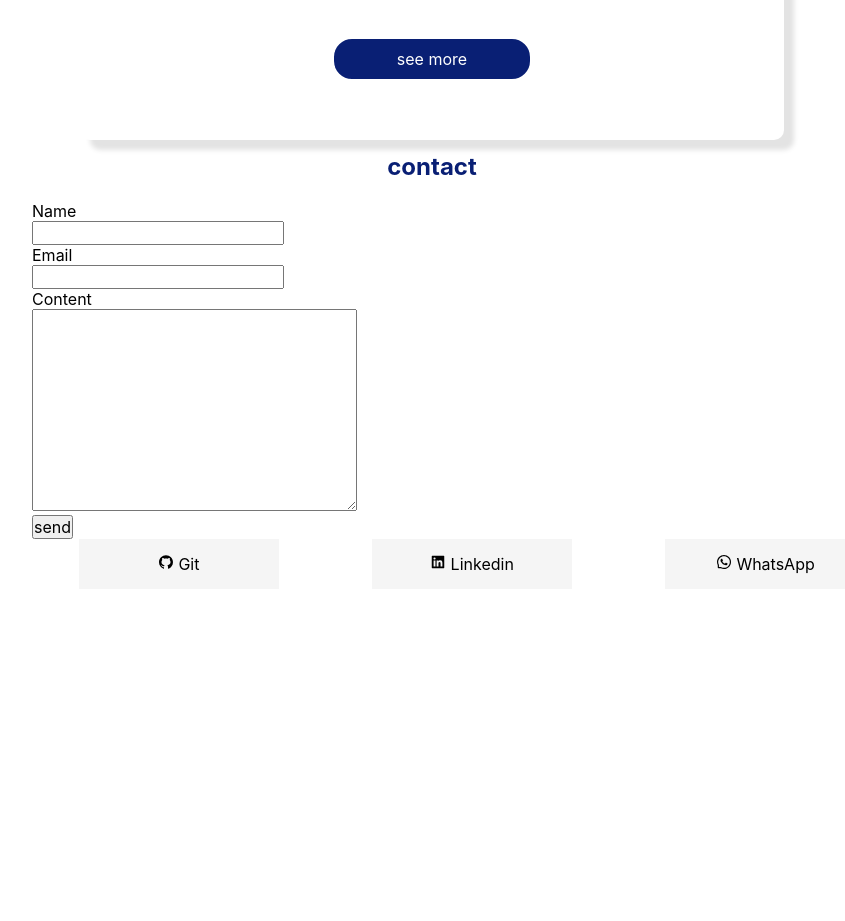
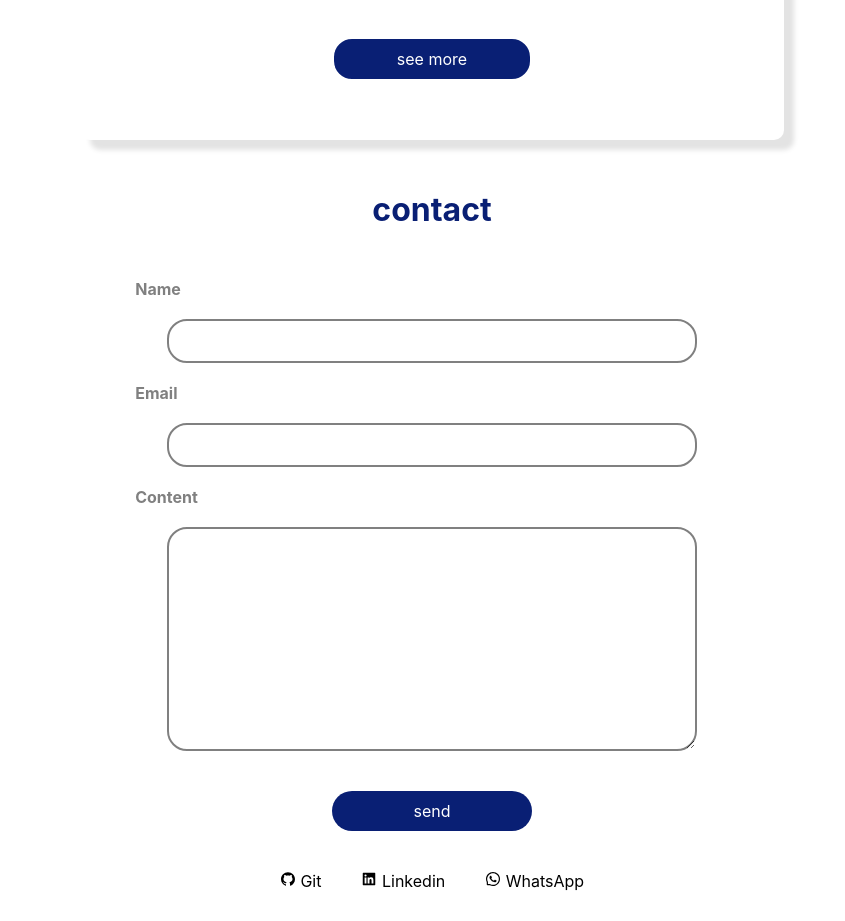
Before and after one commit to HenriHTTP/Portifolio.Web, a React (Create React App) app: page / in a window 1280 px wide. Shown: the part 3100-4021 px from the top of the page, without its empty margins (208-1053 px from the left). Before the commit the page ends 3689 px from the top, so only its background shows below. Built offline with nearby package versions, Linux system fonts and the light colour scheme.

Commit message:
feat: add email-form

```diff
--- a/src/components/baseboard/style/contact.css
+++ b/src/components/baseboard/style/contact.css
@@ -1,75 +1,123 @@
-.ContactContainer{
+.ContactContainer {
     width: 100%;
-    margin: 0px;
-    height: 300px;
-    padding: 0px;
-    background:whitesmoke;
+    margin: 0;
+    padding: 0;
     display: flex;
+    background-color: white;
     justify-content: center;
     flex-direction: column;
 }
-.Contact{
-    width: 900px;
-    margin:auto;
-    height: 400px;
+
+.Contact {
+    width: 90%;
+    margin: auto;
     padding: 0px;
     display: flex;
     justify-content: center;
     flex-direction: column;
-}
-.Contact h1{
-    font-size: 1.5em;
-    text-align: center;
     padding: 20px;
 }
-.ContactContent{
-    width: 700px;
-    margin: 0px;
-    padding: 0px;
+
+.ContactContent {
+    margin: 0;
+    padding: 0;
     display: flex;
     justify-content: space-around;
     margin: auto;
+}
 
-}
-.ContactContent button{
-    width: 200px;
-    margin: 0px;
+.ContactContent button {
+    margin: 0;
     height: 50px;
-    background-color: whitesmoke;
     border: none;
     font-size: 1em;
+    background-color: transparent;
+    padding: 20px;
 }
 
-@media (min-width:621px) and (max-width:900px) {
-    .Contact{
-        width: 500px;
+.email-form {
+    margin: auto;
+    padding: 20px;
+    display: flex;
+    flex-direction: column;
+    width: 70%;
+    flex-direction: column;
+}
 
-    }
-    .ContactContent{
-        width: 500px;
-    }
-
-}
-@media (min-width:901px) and (max-width:1280px) {
-    .Contact{
-        width: 800px;
-    }
-    .ContactContent{
-        width: 880px;
-    }
+.email-form p {
+    padding: 20px;
+    color: gray;
+    font: 1em;
+    font-weight: bold;
 
 }
 
-@media (min-width:299.98px) and (max-width:620px) {
-    .Contact{
-        width: 320px;
+.email-form input {
+    padding: 10px;
+    color: gray;
+    font: 1em;
+    border-radius: 20px;
+    border: solid 2px gray;
+    background: white;
+    width: 80%;
+    margin: auto;
+}
 
+.email-form textarea {
+    padding: 10px;
+    color: gray;
+    font: 1em;
+    border-radius: 20px;
+    border: solid 2px gray;
+    background: white;
+    width: 80%;
+    margin: auto;
+}
+
+.email-form button {
+    padding: 10px;
+    color: white;
+    font: 1em;
+    border-radius: 20px;
+    background: #091f74;
+    width: 200px;
+    border: none;
+    margin: auto;
+}
+
+@media (min-width: 621px) and (max-width: 900px) {
+    .email-form {
+        width: 80%;
+        justify-content: space-around;
+        display: flex;
     }
-    .ContactContent{
-        width: 320px;
+
+
+}
+
+@media (min-width: 901px) and (max-width: 1280px) {
+    .email-form {
+        width: 80%;
+        justify-content: space-around;
+    }
+
+    .email-form {
+        width: 80%;
+        justify-content: space-around;
+        display: flex;
+    }
+
+
+}
+
+@media (min-width: 299.98px) and (max-width: 620px) {
+    .ContactContent {
+        width: 80%;
+        padding: 10px;
         flex-direction: column;
     }
-    .ContactContent button{
+
+    .ContactContent button {
         margin: auto;
     }
 
```
